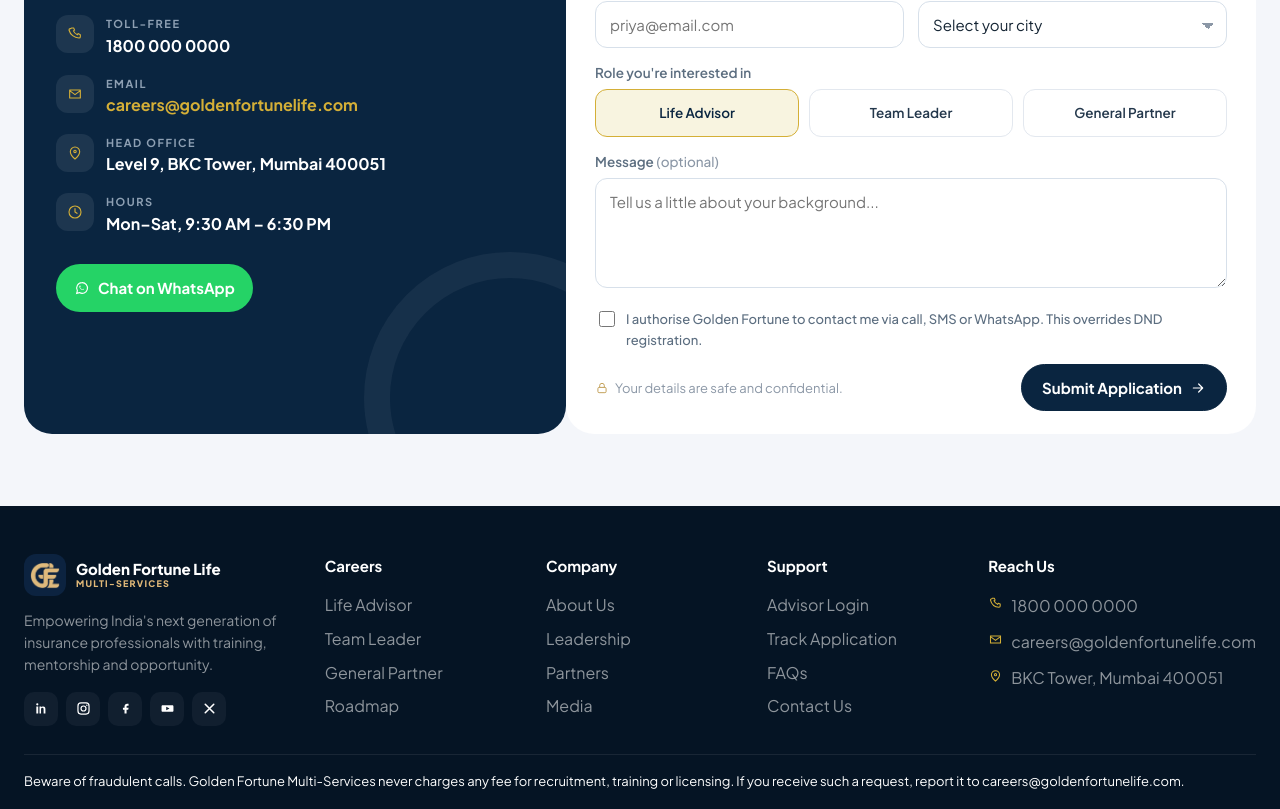
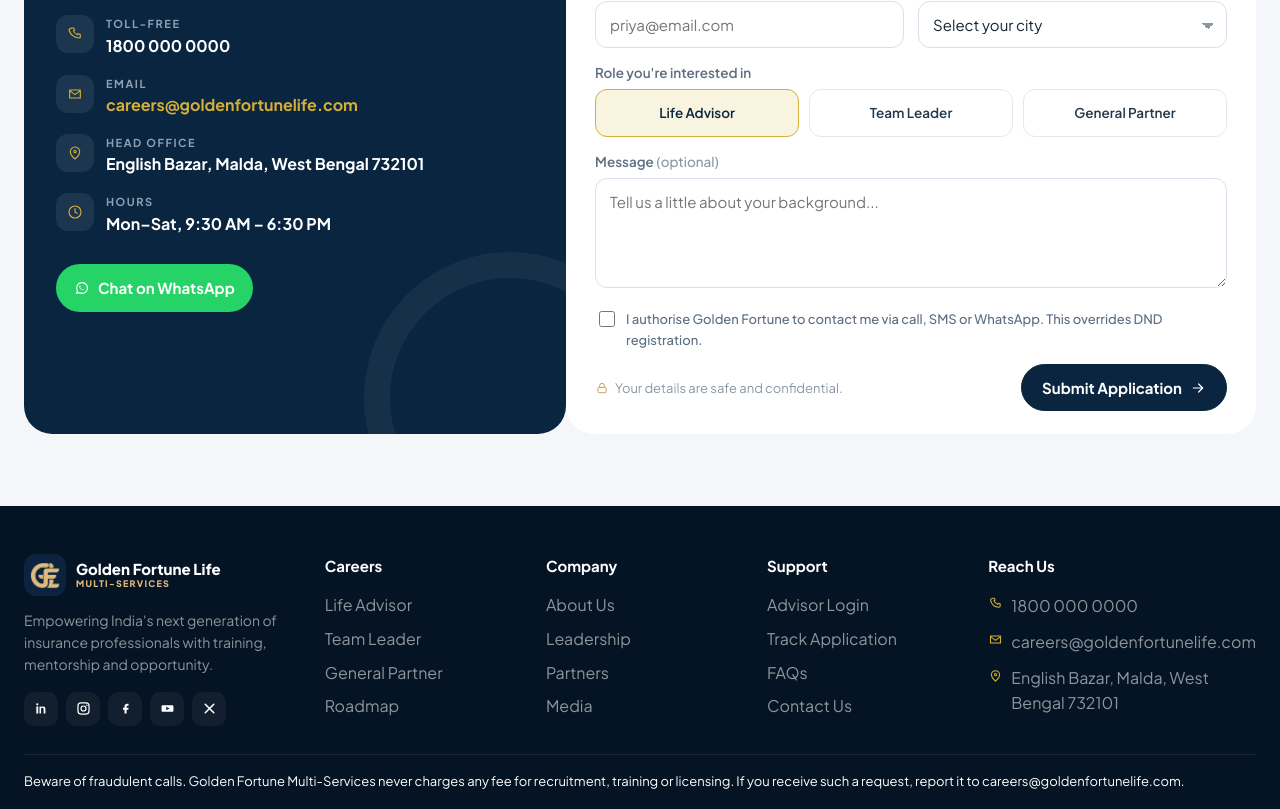
Before and after one commit to graminjagaran/mlm-demo, a Next.js app: page / in a window 1280 px wide. Shown: the part 4085-4894 px from the top of the page. Built offline with nearby package versions, Linux system fonts and the light colour scheme.

Commit message:
Move the head office address to English Bazar, Malda.
Contact, footer, and the branches page now use West Bengal 732101 instead of the Mumbai design address.

Co-authored-by: graminjagaran <graminjagaran@users.noreply.github.com>

```diff
--- a/app/branches/page.tsx
+++ b/app/branches/page.tsx
@@ -13,7 +13,7 @@ export default function BranchesPage() {
   return (
     <section className="section">
       <div className="wrap">
-        <PageHero kicker="BRANCHES" title="Find a career desk" text="Head office is in Mumbai. Other cities are confirmed on your counselling call. The published network covers 120+ cities." />
+        <PageHero kicker="BRANCHES" title="Find a career desk" text="Head office is in English Bazar, Malda, West Bengal 732101. Other city desks are confirmed on your counselling call." />
         <input value={query} onChange={(event) => setQuery(event.target.value)} placeholder="Search a city" aria-label="Search a city" />
         <div className="cards-3" style={{ marginTop: 16 }}>
           {list.map((branch) => (
--- a/components/Footer.tsx
+++ b/components/Footer.tsx
@@ -90,7 +90,7 @@ export function Footer() {
           </a>
           <span>
             <svg viewBox="0 0 24 24" fill="none" aria-hidden="true"><path d="M12 21s6.5-5.8 6.5-10.2a6.5 6.5 0 1 0-13 0C5.5 15.2 12 21 12 21z" stroke="currentColor" strokeWidth="1.7" /><circle cx="12" cy="10.6" r="1.7" stroke="currentColor" strokeWidth="1.7" /></svg>
-            {site.address.replace("Level 9, ", "")}
+            {site.address}
           </span>
         </div>
       </div>
--- a/lib/site.ts
+++ b/lib/site.ts
@@ -8,7 +8,7 @@ export const site = {
   phoneHref: "tel:18000000000",
   whatsapp: "https://wa.me/18000000000",
   email: "careers@goldenfortunelife.com",
-  address: "Level 9, BKC Tower, Mumbai 400051",
+  address: "English Bazar, Malda, West Bengal 732101",
   hours: "Mon–Sat, 9:30 AM – 6:30 PM",
   year1Income: "₹6.8 Lakh+",
   advisors: "2,500+",
@@ -75,6 +75,7 @@ export const roles = [
 export type Role = (typeof roles)[number];
 
 export const cities = [
+  "Malda",
   "Mumbai",
   "Delhi",
   "Bengaluru",
@@ -109,13 +110,13 @@ export const cities = [
 
 export const branches = [
   {
-    city: "Mumbai",
+    city: "Malda",
     name: "Head office",
-    detail: "Level 9, BKC Tower, Mumbai 400051",
+    detail: "English Bazar, Malda, West Bengal 732101",
     hours: "Mon–Sat, 9:30 AM – 6:30 PM",
   },
   ...cities
-    .filter((city) => city !== "Mumbai")
+    .filter((city) => city !== "Malda")
     .map((city) => ({
       city,
       name: "Career desk",
```
